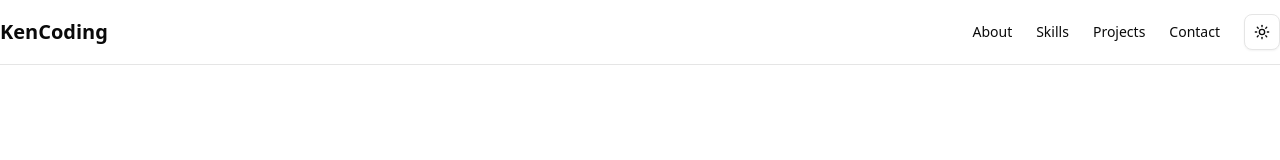
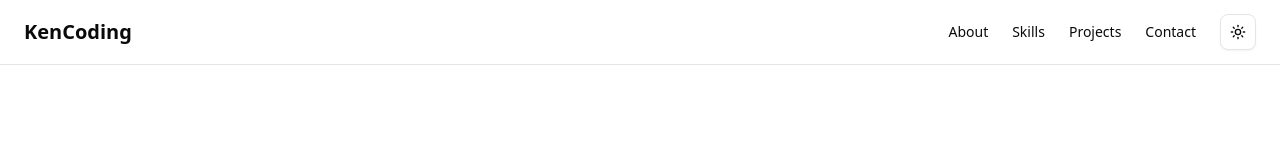
Before and after one commit to Kennedysenyo/personal-portfolio, a Next.js app: page / in a window 1280 px wide. Shown: the top 160 px of the page. Built offline with nearby package versions, Linux system fonts and the light colour scheme.

Commit message:
add padding to header

```diff
--- a/src/components/Header.tsx
+++ b/src/components/Header.tsx
@@ -17,7 +17,7 @@ export function Header() {
   };
 
   return (
-    <header className="bg-background/95 supports-[backdrop-filter]:bg-background/60 sticky top-0 z-50 w-full border-b backdrop-blur">
+    <header className="bg-background/95 supports-[backdrop-filter]:bg-background/60 sticky top-0 z-50 w-full border-b px-4 backdrop-blur md:px-6">
       <div className="container flex h-16 items-center justify-between">
         <div className="flex items-center gap-2">
           <Link href="/" className="text-xl font-bold">
```
